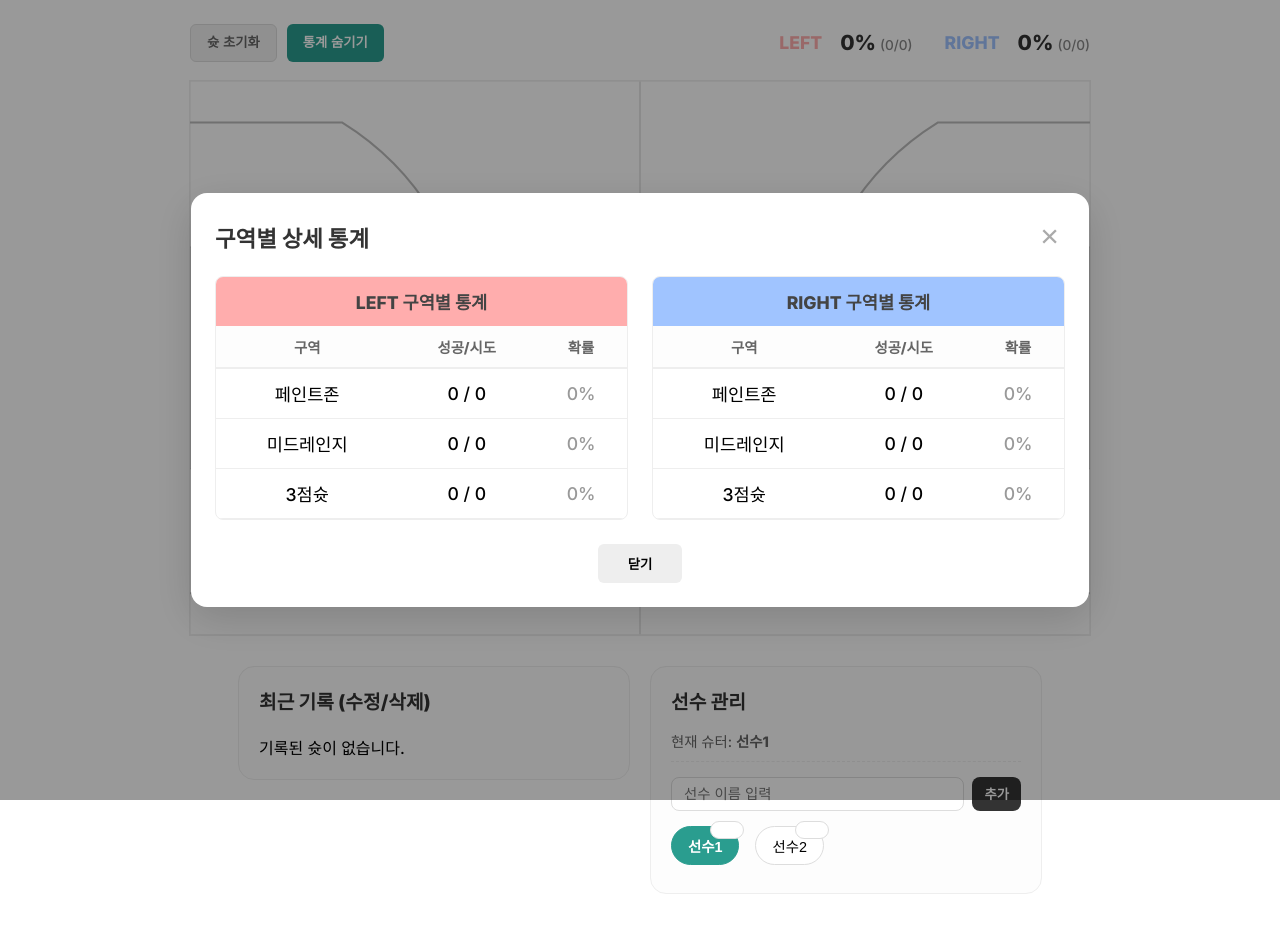
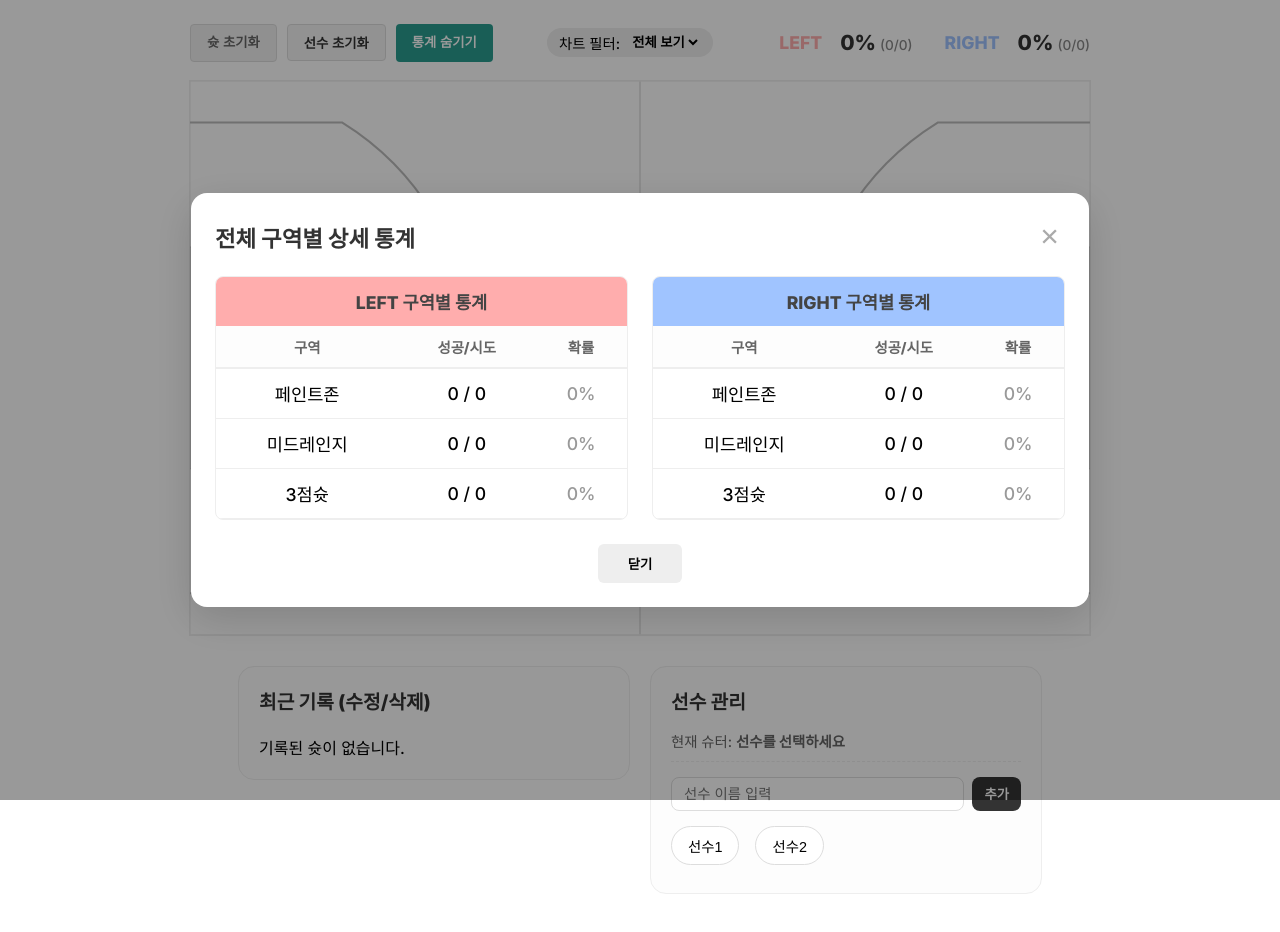
Before and after one commit to eehooj/basketball-short-chart, a Nuxt app: page / in a window 1280 px wide. Both pictures are taken after a click on the button "구역별 통계 보기". Shown: the top 932 px of the page. Built offline with nearby package versions, Linux system fonts and the light colour scheme.

Commit message:
Modify: 개인 슛 기록 통계 보기 추가

```diff
--- a/app/assets/css/main.css
+++ b/app/assets/css/main.css
@@ -41,8 +41,8 @@ body { margin: 0; font-family: var(--font-main), sans-serif; background: #fff; }
 
 .reset-btn, .stats-toggle-btn {
     height: 38px;
-    padding: 0 16px;
-    border-radius: 6px;
+    padding: 8px 16px;
+    border-radius: 4px;
     font-weight: 600;
     cursor: pointer;
     border: 1px solid #ddd;
@@ -198,8 +198,6 @@ body { margin: 0; font-family: var(--font-main), sans-serif; background: #fff; }
 }
 
 .status-dot { width: 10px; height: 10px; border-radius: 50%; }
-.made-bg { background-color: var(--color-green); }
-.miss-bg { background-color: var(--color-miss); }
 
 /* Marker Style */
 .marker.made.red { stroke: var(--color-red); fill: none; stroke-width: 2px; }
@@ -330,3 +328,36 @@ body { margin: 0; font-family: var(--font-main), sans-serif; background: #fff; }
     transform: scale(1.2);
     background: #cf1322;
 }
+
+/* 선수 필터 */
+.filter-box {
+    display: flex;
+    align-items: center;
+    gap: 8px;
+    background: #eee;
+    padding: 4px 12px;
+    border-radius: 20px;
+    font-size: 0.9rem;
+}
+
+.filter-box select {
+    border: none;
+    background: transparent;
+    font-weight: bold;
+    cursor: pointer;
+    outline: none;
+}
+
+.reset-players-btn {
+    background-color: #f4f4f4;
+    color: #333;
+    border: 1px solid #ddd;
+    padding: 8px 16px;
+    border-radius: 4px;
+    cursor: pointer;
+    font-weight: 600;
+}
+
+.reset-players-btn:hover {
+    background-color: #e0e0e0;
+}
--- a/app/components/ShotStatsModal.vue
+++ b/app/components/ShotStatsModal.vue
@@ -4,6 +4,7 @@ interface Props {
   isVisible: boolean;
   leftZoneStats: any[];
   rightZoneStats: any[];
+  filterPlayer: string;
 }
 
 const props = defineProps<Props>();
@@ -21,7 +22,7 @@ const close = () => {
   <div v-if="props.isVisible" class="modal-overlay" @click.self="close">
     <div class="modal-content">
       <div class="modal-header">
-        <h2 class="modal-title">구역별 상세 통계</h2>
+        <h2 class="modal-title"> {{ props.filterPlayer }} 구역별 상세 통계</h2>
         <button class="close-x-btn" @click="close">×</button>
       </div>
 
--- a/app/composables/useShotChart.ts
+++ b/app/composables/useShotChart.ts
@@ -1,4 +1,5 @@
 import { COURT_CONFIG } from '~/utils/constants'
+import { computed, ref } from "vue";
 
 export interface Shot {
     id: number;
@@ -42,6 +43,13 @@ export const useShotChart = () => {
 
     const removePlayer = (name: string) => {
         players.value = players.value.filter(p => p !== name)
+    }
+
+    const resetPlayers = () => {
+        if (confirm('등록된 모든 선수 목록을 삭제하시겠습니까?')) {
+            players.value = [] // 빈 배열로 초기화
+            localStorage.removeItem('playerList')
+        }
     }
 
     const addShot = (x: number, y: number, isMade: boolean = true, playerName: string = '익명') => {
@@ -157,6 +165,6 @@ export const useShotChart = () => {
         rightStats: computed(() => getStats(rightShots.value)),
         players,
         addPlayer,
-        removePlayer,
+        removePlayer, resetPlayers
     }
 }
--- a/app/pages/index.vue
+++ b/app/pages/index.vue
@@ -4,8 +4,8 @@ import { computed, ref } from 'vue' // ref가 빠졌다면 추가
 const {
   leftShots, rightShots, addShot, removeShot,
   toggleStatus, leftStats, rightStats, resetData,
-  leftZoneStats, rightZoneStats,
-  players, addPlayer, removePlayer
+  players, addPlayer, removePlayer, calculateZoneStats,
+  resetPlayers
 } = useShotChart()
 
 const recentLogs = computed(() => {
@@ -15,10 +15,35 @@ const recentLogs = computed(() => {
 })
 
 const isStatsVisible = ref(false)
+
+const currentPlayer = ref('');      // 현재 슛을 기록할 선수
+const newPlayerName = ref('');
+const filterPlayer = ref('전체')
+
+
 const toggleStats = () => isStatsVisible.value = !isStatsVisible.value
 
-const currentPlayer = ref('선수1');      // 현재 슛을 기록할 선수
-const newPlayerName = ref('');
+const filteredLeftShots = computed(() => {
+  if (filterPlayer.value === '전체') return leftShots.value
+  return leftShots.value.filter(s => s.playerName === filterPlayer.value)
+})
+
+const filteredRightShots = computed(() => {
+  if (filterPlayer.value === '전체') return rightShots.value
+  return rightShots.value.filter(s => s.playerName === filterPlayer.value)
+})
+
+// 2. 상단 요약 통계(LEFT/RIGHT)도 필터링된 데이터 기준으로 재계산
+const getStats = (data: any[]) => {
+  const total = data.length
+  const made = data.filter(s => s.type === 'made').length
+  return { total, made, rate: total > 0 ? Math.round((made / total) * 100) : 0 }
+}
+
+
+// 3. 구역별 상세 통계(모달용) 필터링
+const displayLeftZoneStats = computed(() => calculateZoneStats(filteredLeftShots.value))
+const displayRightZoneStats = computed(() => calculateZoneStats(filteredRightShots.value))
 
 const handleAddPlayer = () => {
   if (newPlayerName.value.trim()) {
@@ -35,6 +60,20 @@ const handleRemovePlayer = (name: string) => {
     }
   }
 };
+
+const handleRecordShot = (x: number, y: number) => {
+  if (!currentPlayer.value) {
+    alert('먼저 슛을 기록할 선수를 선택해주세요!');
+    return;
+  }
+  addShot(x, y, true, currentPlayer.value);
+};
+
+const handleResetPlayers = () => {
+  resetPlayers();
+  currentPlayer.value = ''; // 🚩 선수가 다 지워졌으므로 현재 선택된 선수도 초기화
+  filterPlayer.value = '전체'; // 필터도 전체로 되돌림
+}
 </script>
 
 <template>
@@ -42,9 +81,18 @@ const handleRemovePlayer = (name: string) => {
     <div class="top-controls-row">
       <div class="action-bar">
         <button class="reset-btn" @click="resetData">슛 초기화</button>
+        <button class="reset-players-btn" @click="handleResetPlayers">선수 초기화</button>
         <button class="stats-toggle-btn" @click="toggleStats">
           {{ isStatsVisible ? '통계 숨기기' : '구역별 통계 보기' }}
         </button>
+      </div>
+
+      <div class="filter-box">
+        <label for="player-filter">차트 필터: </label>
+        <select id="player-filter" v-model="filterPlayer">
+          <option value="전체">전체 보기</option>
+          <option v-for="name in players" :key="name" :value="name">{{ name }}</option>
+        </select>
       </div>
 
       <div class="stats-flex-container court-overlay">
@@ -61,15 +109,16 @@ const handleRemovePlayer = (name: string) => {
     </div>
 
     <BasketballCourt
-        :leftShots="leftShots"
-        :rightShots="rightShots"
-        @record="(x, y) => addShot(x, y, true, currentPlayer)"
+        :leftShots="filteredLeftShots"
+        :rightShots="filteredRightShots"
+        @record="handleRecordShot"
     />
 
     <ShotStatsModal
         :isVisible="isStatsVisible"
-        :leftZoneStats="leftZoneStats"
-        :rightZoneStats="rightZoneStats"
+        :leftZoneStats="displayLeftZoneStats"
+        :rightZoneStats="displayRightZoneStats"
+        :filterPlayer="filterPlayer"
         @close="toggleStats"
     />
 
@@ -108,13 +157,6 @@ const handleRemovePlayer = (name: string) => {
             >
               {{ name }}
             </button>
-
-            <button
-                class="delete-player-btn"
-                @click.stop="handleRemovePlayer(name)"
-            >
-              ×
-            </button>
           </div>
         </div>
       </div>
```
